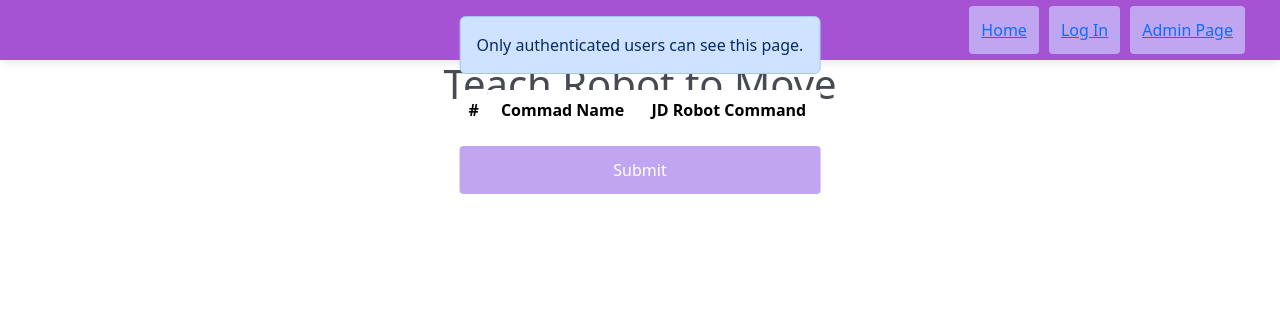
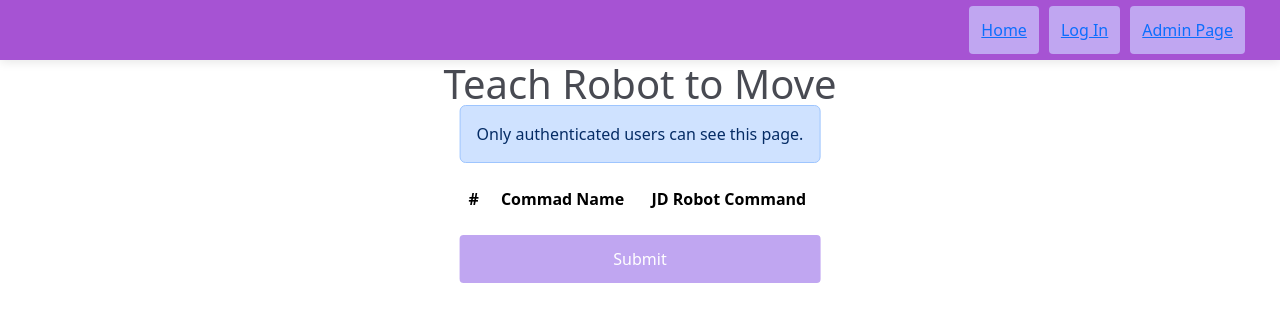
Before and after one commit to kexincchen/Teach-Robot-to-move, a Flask app: template templates/admin/admin.html in a window 1280 px wide. Shown: the top 322 px of the page. Run offline with Flask 3, Linux system fonts and the light colour scheme; the template is opened without the code that fills it, so the values that code supplies are empty.

Commit message:
[UI] fixed minor details

```diff
--- a/static/css/main.css
+++ b/static/css/main.css
@@ -213,7 +213,7 @@ table {
   position: absolute;
   left: 50%;
   -ms-transform: translate(-50%, 0%);
-  transform: translate(-50%, -50%);
+  transform: translate(-50%, 0%);
 }
 
 .btn-submit {
```
